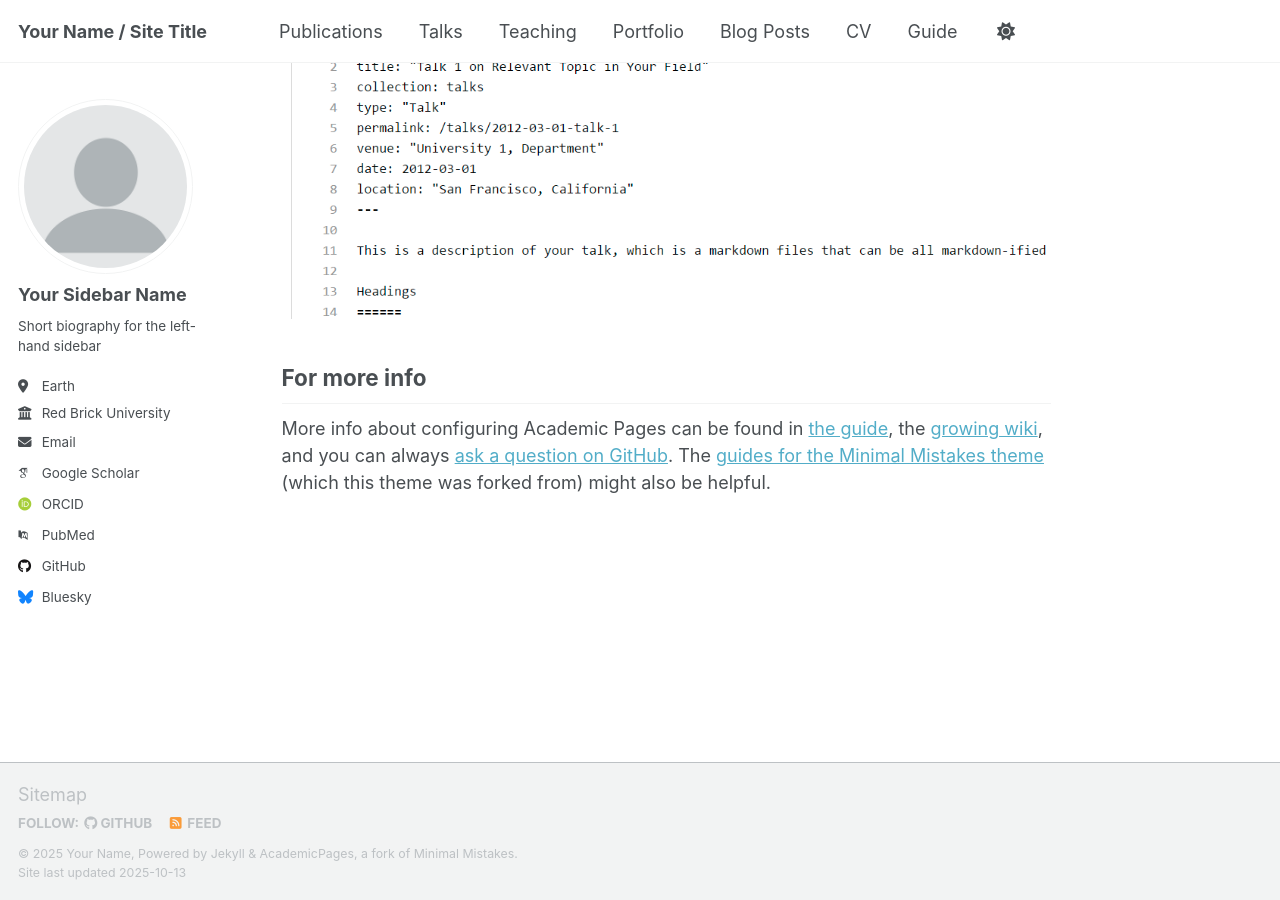
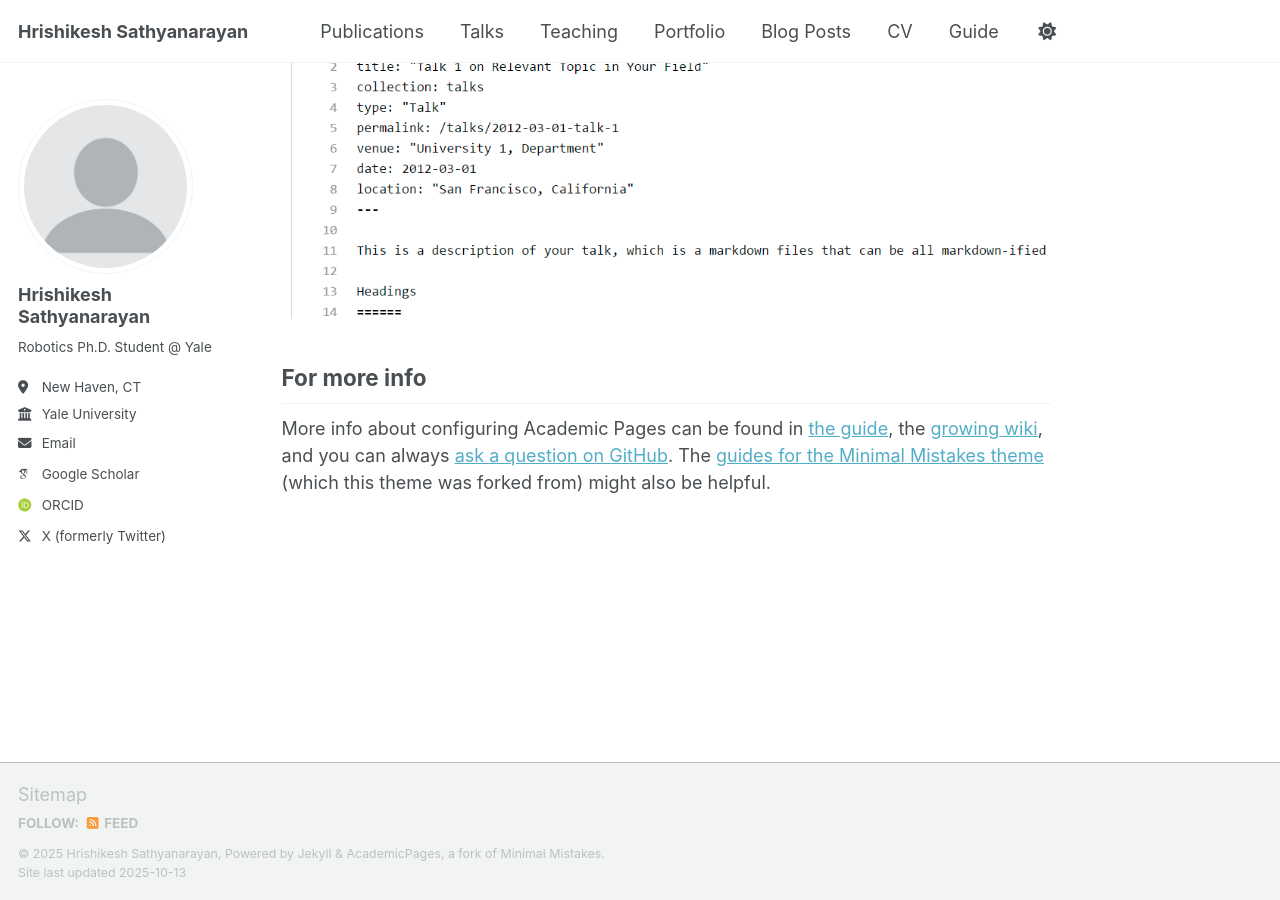
Before and after one commit to HrishiSathya/hrishi-sathya.github.io, a Jekyll site: the page built from _pages/about.md, in a window 1280 px wide and 900 px high, scrolled down 2880 px. Built offline with Jekyll 4.4.1, drawn with Linux system fonts in a browser that asks for light colours; some web fonts are replaced; a script that is not in the unit is left out.

Commit message:
initial commit

```diff
--- a/_config.yml
+++ b/_config.yml
@@ -9,14 +9,14 @@
 # Basic Site Settings
 locale                   : "en-US"
 site_theme               : "default" # Currently available options are "default", "air"
-title                    : "Your Name / Site Title"
+title                    : "Hrishikesh Sathyanarayan"
 title_separator          : "-"
-name                     : &name "Your Name"
+name                     : &name "Hrishikesh Sathyanarayan"
 description              : &description "Your Name's academic portfolio"   # Update this with a general description of your site, this is the default if not overridden by a page
-url                      : https://academicpages.github.io # The base hostname & protocol for your site e.g. "https://[your GitHub username].github.io",
+url                      : https://hrishisathya.github.io/hrishi-sathya.github.io/ # The base hostname & protocol for your site e.g. "https://[your GitHub username].github.io",
                                                            # or if you already have some other page hosted on Github then use "https://[your GitHub username].github.io/[Your Repo Name]"
 baseurl                  : "" # the subpath of your site, e.g. "/blog"
-repository               : "academicpages/academicpages.github.io"
+repository               : "HrishiSathya/hrishi-sathya.github.io"
 
 # Site Author - The following control what appear as part of the author content on the side bar.
 #               If a field is blank the icon and link will not appear, otherwise it will be shown.
@@ -24,23 +24,23 @@ repository               : "academicpages/academicpages.github.io"
 author:
   # Biographic information
   avatar           : "profile.png"
-  name             : "Your Sidebar Name"
+  name             : "Hrishikesh Sathyanarayan"
   pronouns         : # example: "she/her"
-  bio              : "Short biography for the left-hand sidebar"
-  location         : "Earth"
-  employer         : "Red Brick University"
+  bio              : "Robotics Ph.D. Student @ Yale"
+  location         : "New Haven, CT"
+  employer         : "Yale University"
   uri              : # URL
-  email            : "none@example.org"
+  email            : "hrishi.sathyanarayan@yale.edu"
 
   # Academic websites
   academia         : # URL
   arxiv            : # URL - Update with the correct link to your profile
-  googlescholar    : "https://scholar.google.com/citations?user=PS_CX0AAAAAJ"
+  googlescholar    : "https://scholar.google.com/citations?user=0SNO_YMAAAAJ&hl=en"
   inspire-hep      : # URL
   impactstory      : # URL
-  orcid            : "http://orcid.org/yourorcidurl"
+  orcid            : "https://orcid.org/0009-0009-2618-6732"
   semantic         : # URL
-  pubmed           : "https://www.ncbi.nlm.nih.gov/pubmed/?term=john+snow"
+  pubmed           : # "https://www.ncbi.nlm.nih.gov/pubmed/?term=john+snow"
   researchgate     : # URL
   scopus           : # URL
 
@@ -48,13 +48,13 @@ author:
   bitbucket        : # Username - Update with your username on the site
   codepen          : # Username
   dribbble         : # Username
-  github           : "academicpages"
+  github           : # "academicpages"
   kaggle           : # Username
   stackoverflow    : # User number or user number and name (i.e., use "1" or "1/jeff-atwood")
 
   # Social media
   artstation       : # Username
-  bluesky          : "bsky.app" # Replace this with you Bluesky username
+  bluesky          : # "bsky.app" # Replace this with you Bluesky username
   facebook         : # Username
   flickr           : # Username
   foursquare       : # Username
@@ -71,7 +71,7 @@ author:
   steam            : # Username
   telegram         : # URL
   tumblr           : # Username
-  twitter          : # Username for X / Twitter
+  twitter          : "https://x.com/Hrishikesh913"
   vine             : # Username
   weibo            : # Username
   wikipedia        : # Username
```
